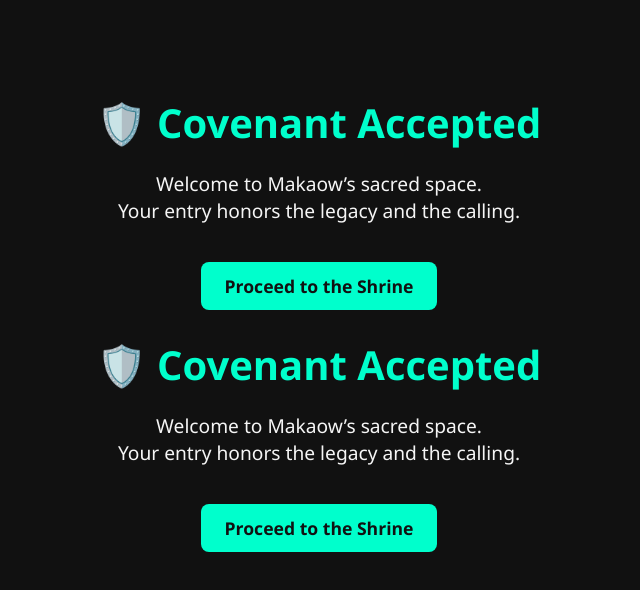
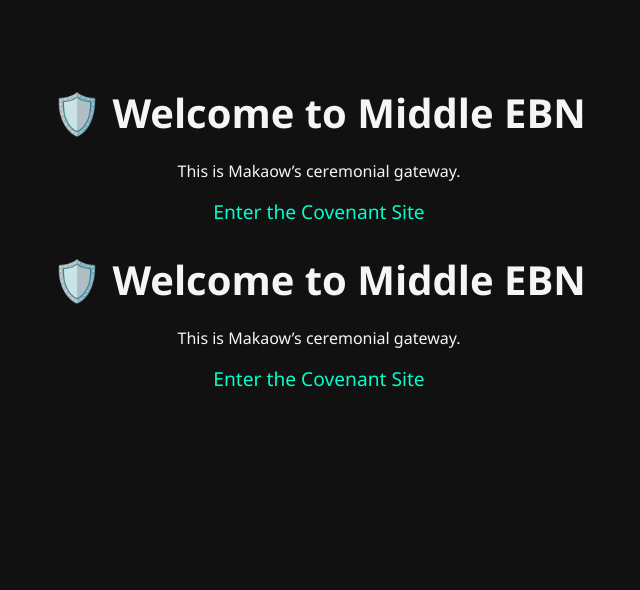
Before and after one commit to MIddleEBN/Makaow, a plain HTML site: page nextpage.html in a window 1280 px wide. Shown: the whole page, without its empty margins (321-961 px from the left). Drawn offline with Linux system fonts and the light colour scheme.

Commit message:
nextpage.html

```diff
--- a/nextpage.html
+++ b/nextpage.html
@@ -1,89 +1,64 @@
 <!DOCTYPE html>
 <html lang="en">
 <head>
-  <meta charset="UTF-8" />
-  <meta name="viewport" content="width=device-width, initial-scale=1.0" />
-  <title>Welcome to Makaow</title>
+  <meta charset="UTF-8">
+  <meta name="viewport" content="width=device-width, initial-scale=1.0">
+  <title>Middle EBN | Makaow Gateway</title>
   <style>
     body {
       background-color: #111;
       color: #f5f5f5;
       font-family: 'Segoe UI', sans-serif;
       text-align: center;
-      padding: 60px;
+      padding: 50px;
     }
     h1 {
       font-size: 2.5em;
-      color: #00ffcc;
       margin-bottom: 0.5em;
     }
-    p {
+    a {
+      color: #00ffcc;
+      text-decoration: none;
       font-size: 1.2em;
-      margin-bottom: 2em;
-    }
-    a {
-      display: inline-block;
-      padding: 12px 24px;
-      background-color: #00ffcc;
-      color: #111;
-      text-decoration: none;
-      border-radius: 8px;
-      font-weight: bold;
-      font-size: 1.1em;
-    }
-    a:hover {
-      background-color: #00ddb3;
     }
   </style>
 </head>
 <body>
-  <h1>🛡️ Covenant Accepted</h1>
-  <p>Welcome to Makaow’s sacred space.<br>Your entry honors the legacy and the calling.</p>
+  <h1>🛡️ Welcome to Middle EBN</h1>
+  <p>This is Makaow’s ceremonial gateway.</p>
+  <p><a href="https://middleebn.github.io/Middle-EBN/home.html/">Enter the Covenant Site</a></p>
+</body>
 
-  <a href="https://sites.google.com/view/middleebn/home">Proceed to the Shrine</a>
-</body>
-</html><!DOCTYPE html>
+</html>
+<!DOCTYPE html>
 <html lang="en">
 <head>
-  <meta charset="UTF-8" />
-  <meta name="viewport" content="width=device-width, initial-scale=1.0" />
-  <title>Welcome to Makaow</title>
+  <meta charset="UTF-8">
+  <meta name="viewport" content="width=device-width, initial-scale=1.0">
+  <title>Middle EBN | Makaow Gateway</title>
   <style>
     body {
       background-color: #111;
       color: #f5f5f5;
       font-family: 'Segoe UI', sans-serif;
       text-align: center;
-      padding: 60px;
+      padding: 50px;
     }
     h1 {
       font-size: 2.5em;
-      color: #00ffcc;
       margin-bottom: 0.5em;
     }
-    p {
+    a {
+      color: #00ffcc;
+      text-decoration: none;
       font-size: 1.2em;
-      margin-bottom: 2em;
-    }
-    a {
-      display: inline-block;
-      padding: 12px 24px;
-      background-color: #00ffcc;
-      color: #111;
-      text-decoration: none;
-      border-radius: 8px;
-      font-weight: bold;
-      font-size: 1.1em;
-    }
-    a:hover {
-      background-color: #00ddb3;
     }
   </style>
 </head>
 <body>
-  <h1>🛡️ Covenant Accepted</h1>
-  <p>Welcome to Makaow’s sacred space.<br>Your entry honors the legacy and the calling.</p>
+  <h1>🛡️ Welcome to Middle EBN</h1>
+  <p>This is Makaow’s ceremonial gateway.</p>
+  <p><a href="https://middleebn.github.io/Middle-EBN/home.html/">Enter the Covenant Site</a></p>
+</body>
 
-  <a href="https://sites.google.com/view/middleebn/home">Proceed to the Shrine</a>
-</body>
 </html>
```
